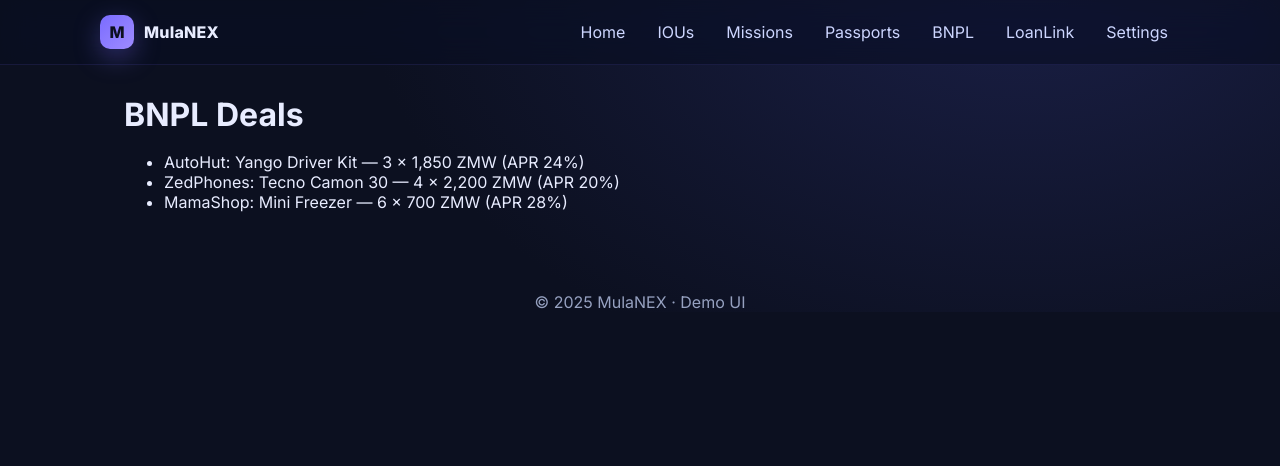
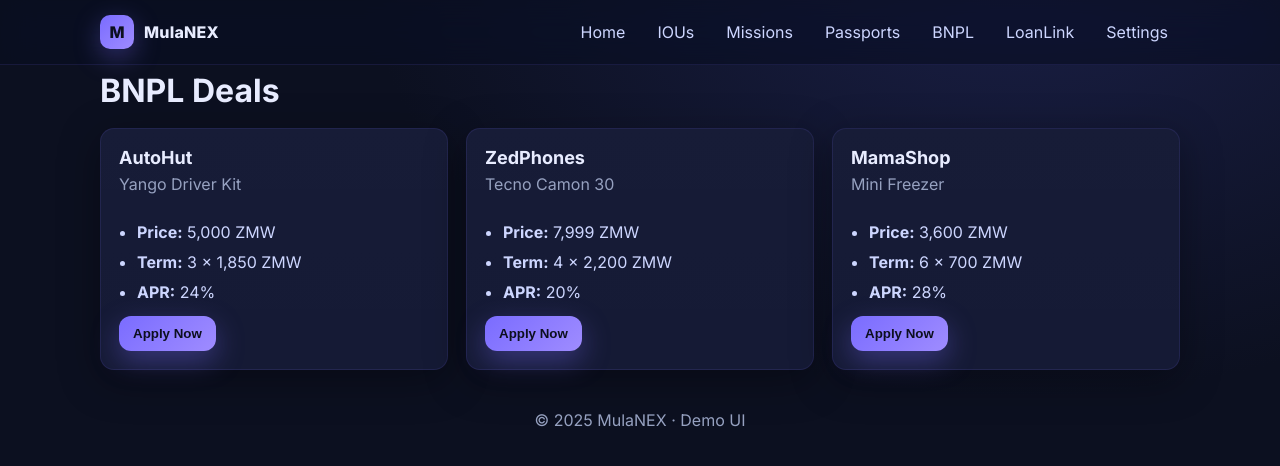
Before and after one commit to Mzondiwe/mulanex-demo, a Next.js app: page /bnpl in a window 1280 px wide. Shown: the top 466 px of the page. Built offline with nearby package versions, Linux system fonts and the light colour scheme.

Commit message:
Update bnpl.js

```diff
--- a/pages/bnpl.js
+++ b/pages/bnpl.js
@@ -1,17 +1,24 @@
-import { bnplDeals } from '../lib/data';
+import Card from '../components/Card';
+import Button from '../components/Button';
+import { bnplDeals as deals } from '../lib/data';
 
-export default function BNPL() {
-  const deals = Array.isArray(bnplDeals) ? bnplDeals : [];
+export default function BNPL(){
+  const rows = deals || [];
   return (
-    <main style={{ padding: 24 }}>
+    <>
       <h1>BNPL Deals</h1>
-      <ul>
-        {deals.map(d => (
-          <li key={d.id}>
-            {d.merchant}: {d.item} — {d.term} (APR {d.apr})
-          </li>
+      <div className="grid" style={{gridTemplateColumns:'repeat(auto-fit,minmax(300px,1fr))', gap:18}}>
+        {rows.map(d=>(
+          <Card key={d.id} title={d.merchant} subtitle={d.item}>
+            <ul className="list">
+              <li><strong>Price:</strong> {Number(d.price).toLocaleString('en-ZM')} ZMW</li>
+              <li><strong>Term:</strong> {d.term}</li>
+              <li><strong>APR:</strong> {d.apr}</li>
+            </ul>
+            <div style={{marginTop:14}}><Button onClick={()=>alert('Demo: Start BNPL application flow')}>Apply Now</Button></div>
+          </Card>
         ))}
-      </ul>
-    </main>
+      </div>
+    </>
   );
 }
```
